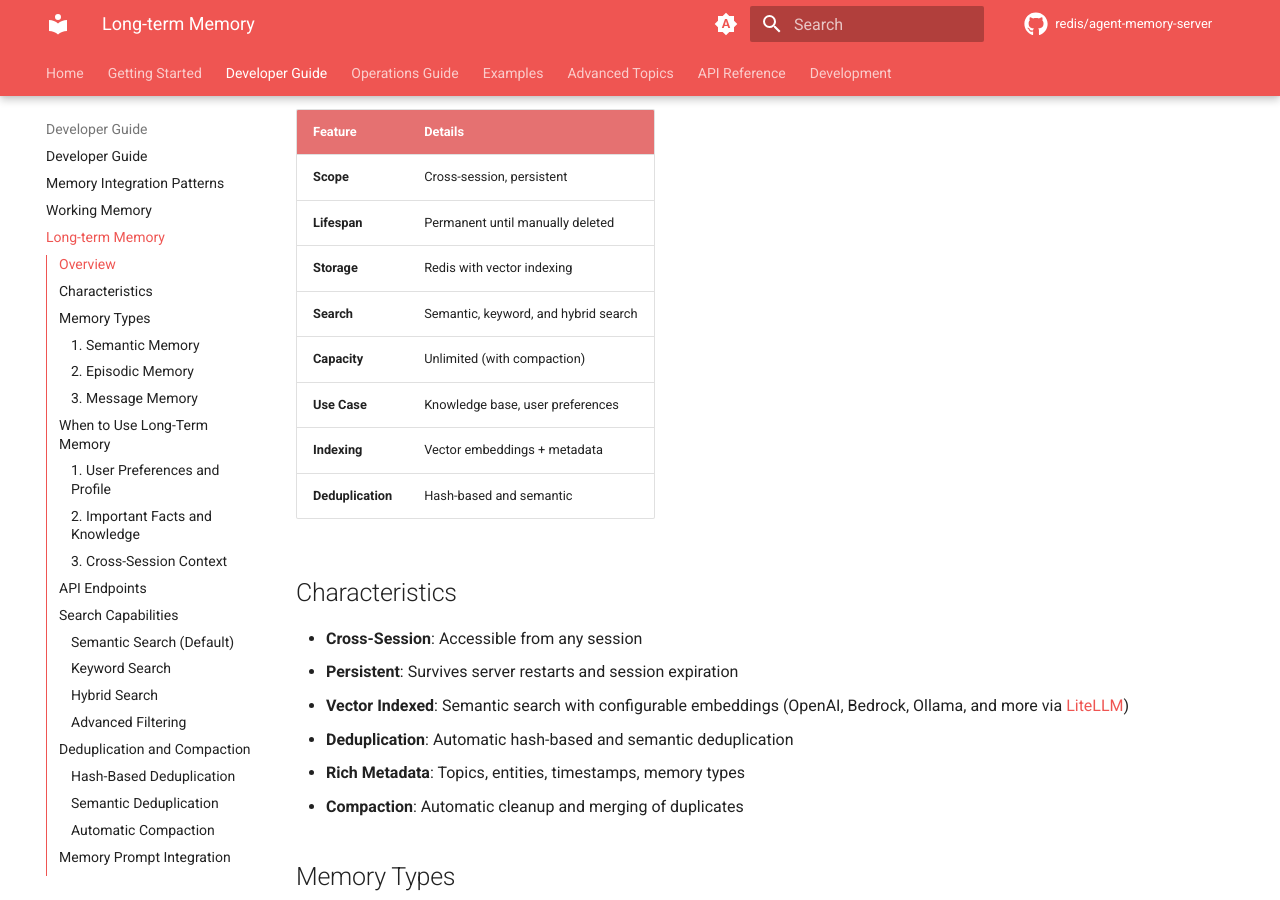
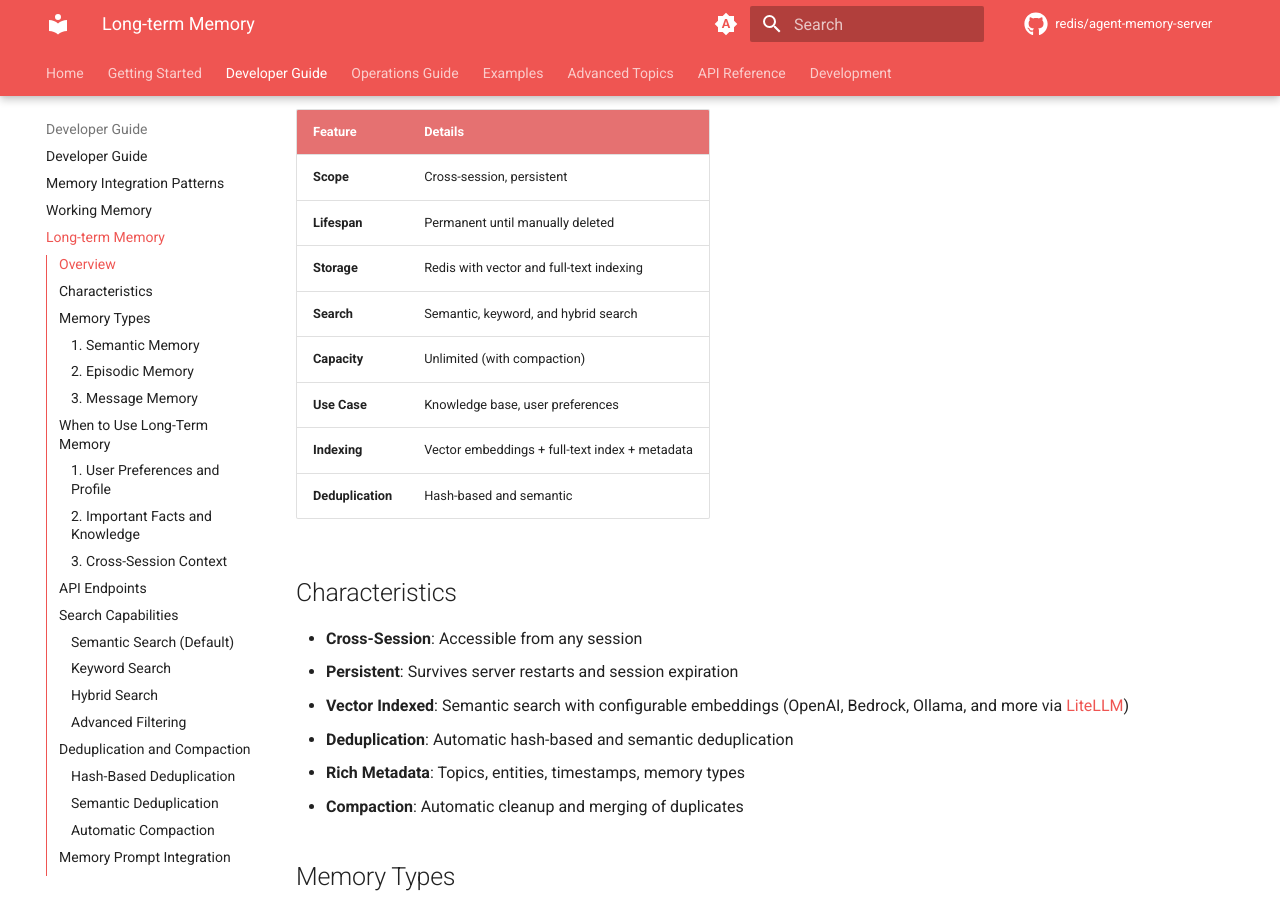
Before and after one commit to redis/agent-memory-server, an MkDocs documentation site: the page built from docs/long-term-memory.md, in a window 1280 px wide and 900 px high, scrolled down 368 px. Built offline with MkDocs 1.6.1 and Material for MkDocs 9.7.7, drawn with Linux system fonts in a browser that asks for light colours; comment, search, counter and statistics services are not loaded; the version menu is left out.

Commit message:
fix: make error message name-agnostic and update docs table for full-text indexing
- _resolve_create_long_term_memory error message now says 'memories
  parameter is required' instead of naming a specific tool (handles
  both eagerly_create and deprecated create aliases)
- docs/long-term-memory.md Storage and Indexing rows now mention
  full-text indexing alongside vector indexing

```diff
--- a/docs/long-term-memory.md
+++ b/docs/long-term-memory.md
@@ -10,11 +10,11 @@ Long-term memory provides persistent storage that survives server restarts and s
 |---------|---------|
 | **Scope** | Cross-session, persistent |
 | **Lifespan** | Permanent until manually deleted |
-| **Storage** | Redis with vector indexing |
+| **Storage** | Redis with vector and full-text indexing |
 | **Search** | Semantic, keyword, and hybrid search |
 | **Capacity** | Unlimited (with compaction) |
 | **Use Case** | Knowledge base, user preferences |
-| **Indexing** | Vector embeddings + metadata |
+| **Indexing** | Vector embeddings + full-text index + metadata |
 | **Deduplication** | Hash-based and semantic |
 
 ## Characteristics
```
Also changed, not shown: 1 other file.
